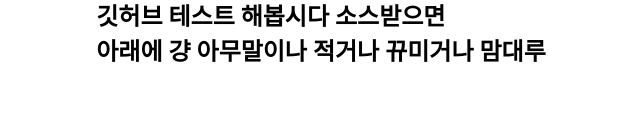
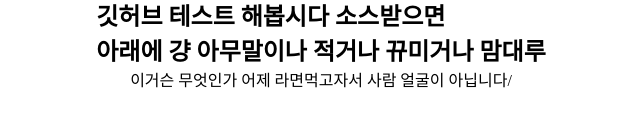
Before and after one commit to HwangJihyunnn/git-test-, a plain HTML site: page index.html in a window 1280 px wide. Shown: the part 415-542 px from the top of the page, without its empty margins (319-959 px from the left). Drawn offline with Linux system fonts and the light colour scheme.

Commit message:
footer 추가

```diff
--- a/index.html
+++ b/index.html
@@ -13,5 +13,8 @@
   <h1>TEST</h1>
   <img src="img/blue-green.jpg" alt="배경" style="width: 500px;">
   <h2>깃허브 테스트 해봅시다 소스받으면 <br>아래에 걍 아무말이나 적거나 뀨미거나 맘대루</h2>
+  <footer>
+    <p>이거슨 무엇인가 어제 라면먹고자서 사람  얼굴이 아닙니다/</p>
+  </footer>
 </body>
 </html>
```
